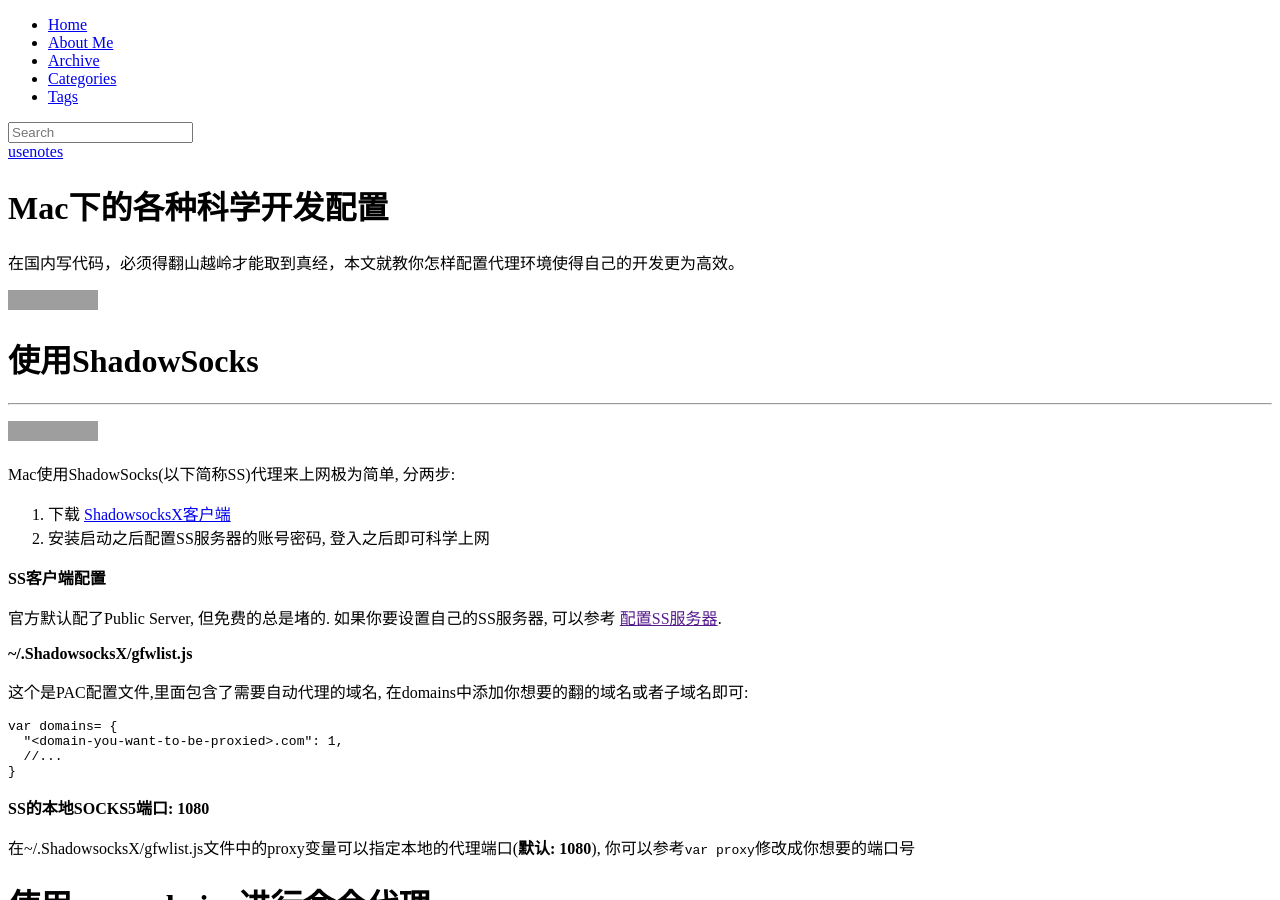
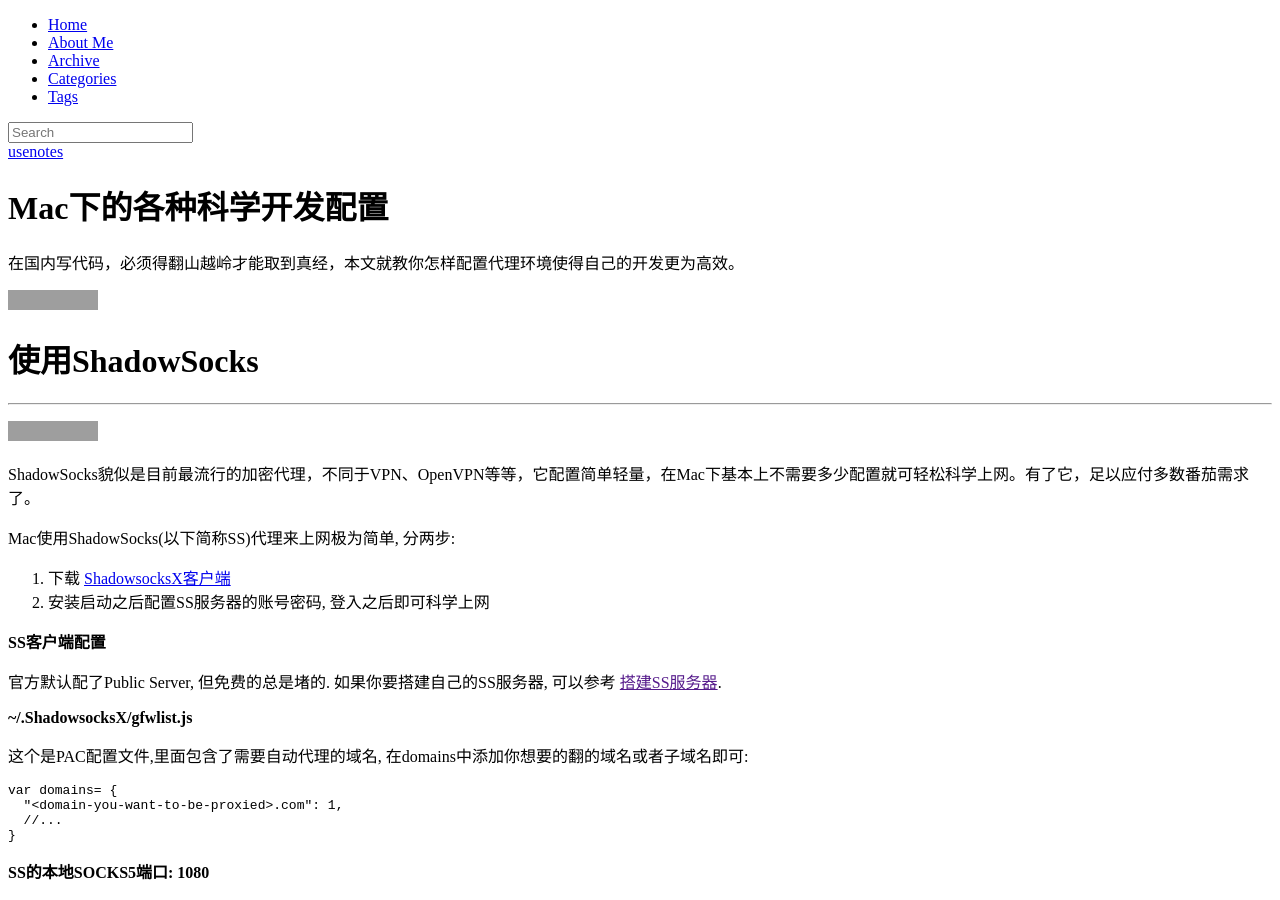
Before and after one commit to karfield/karfield.github.io, a Jekyll site: the page built from _posts/2015-01-21-setup-proxy-for-mac.md, in a window 1280 px wide and 900 px high. Built offline with Jekyll 4.4.1, drawn with Linux system fonts in a browser that asks for light colours; nearby versions of some CDN libraries; library files that are not in the unit come from our copies; comment, search, counter and statistics services are not loaded; grey boxes are pictures that could not be loaded.

Commit message:
Update 2015-01-21-setup-proxy-for-mac.md

```diff
--- a/_posts/2015-01-21-setup-proxy-for-mac.md
+++ b/_posts/2015-01-21-setup-proxy-for-mac.md
@@ -14,6 +14,8 @@ categories: usenotes
 
 ![tested](https://img.shields.io/badge/推荐的ShadowSocksX版本:-2.6.2-0088ff.svg)
 
+ShadowSocks貌似是目前最流行的加密代理，不同于VPN、OpenVPN等等，它配置简单轻量，在Mac下基本上不需要多少配置就可轻松科学上网。有了它，足以应付多数番茄需求了。
+
 Mac使用ShadowSocks(以下简称SS)代理来上网极为简单, 分两步:
 
 1. 下载 [ShadowsocksX客户端](https://sourceforge.net/projects/shadowsocksgui/)
@@ -21,7 +23,7 @@ Mac使用ShadowSocks(以下简称SS)代理来上网极为简单, 分两步:
 
 **SS客户端配置**
 
-官方默认配了Public Server, 但免费的总是堵的. 如果你要设置自己的SS服务器, 可以参考 [配置SS服务器]().
+官方默认配了Public Server, 但免费的总是堵的. 如果你要搭建自己的SS服务器, 可以参考 [搭建SS服务器]().
 
  **~/.ShadowsocksX/gfwlist.js**
 
```
